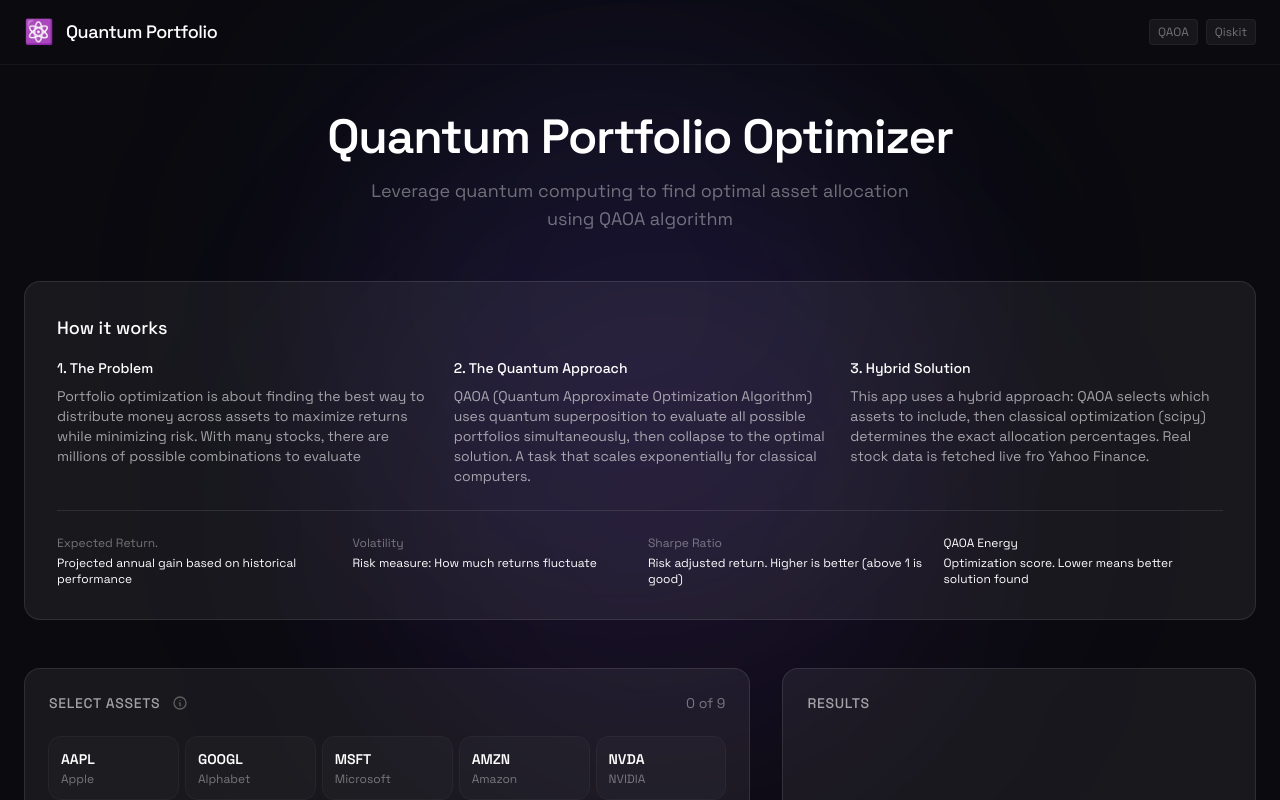
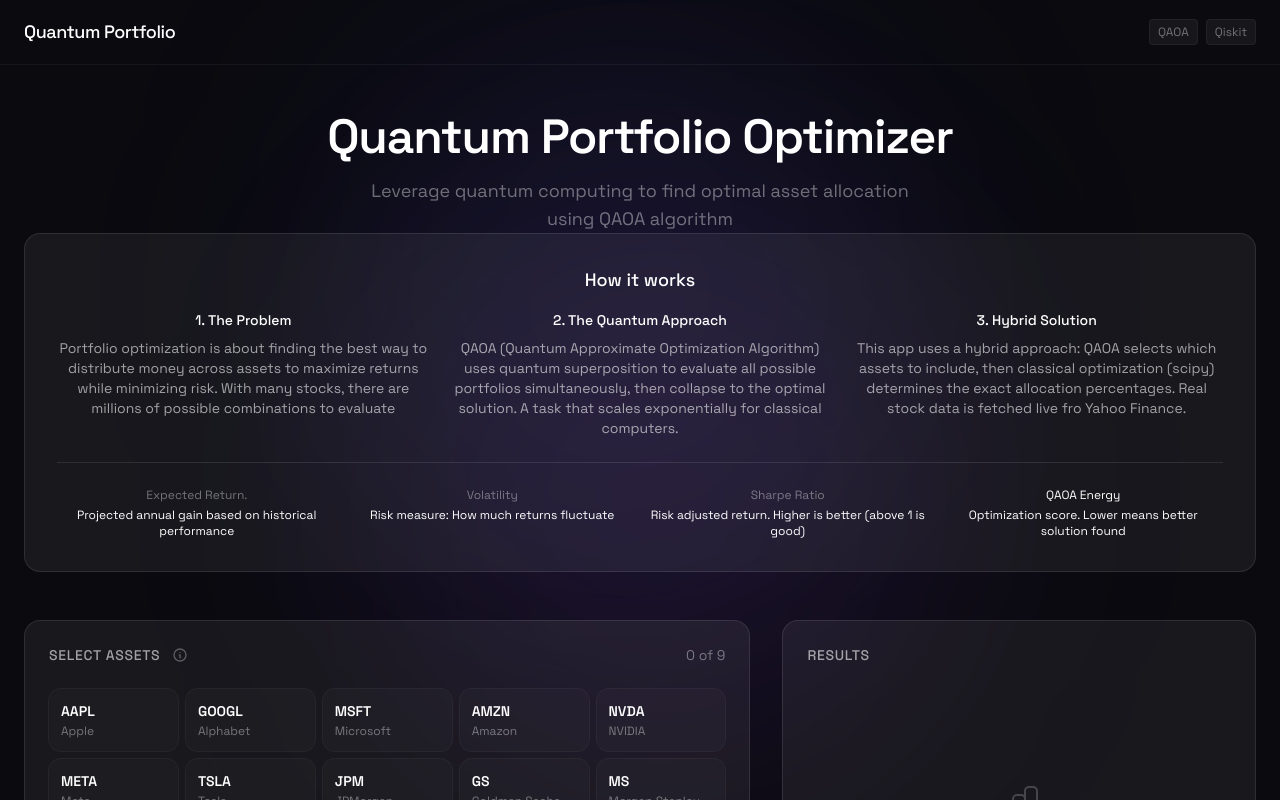
Before and after one commit to alvarogope/Quantum-Portfolio-Optimizer, a React (Vite) app in the folder frontend/: page / in a window 1280 px wide. Shown: the top 800 px of the page. Built offline with nearby package versions, Linux system fonts and the light colour scheme.

Commit message:
Fix sections

```diff
--- a/frontend/src/App.jsx
+++ b/frontend/src/App.jsx
@@ -136,7 +136,6 @@ function App() {
         <header className="border-b border-white/5">
           <div className="max-w-7xl mx-auto px-4 md:px-6 h-14 md:h-16 flex items-center justify-between">
             <div className="flex items-center gap-3">
-              <span className="text-2xl">⚛️</span>
               <span className="text-lg font-medium tracking-tight">Quantum Portfolio</span>
             </div>
             <div className="hidden sm:flex items-center gap-2 text-xs text-white/40">
@@ -156,9 +155,7 @@ function App() {
             <p className="text-lg text-white/40 max-w-xl mx-auto">
               Leverage quantum computing to find optimal asset allocation using QAOA algorithm
             </p>
-          </div>
-
-          {/* How it works */}
+                      {/* How it works */}
           <div className="mb-12 rounded-2xl bg-white/[0.06] border border-white/[0.10] p-6 md:p-8">
             <h2 className="text-lg font-medium mb-4">How it works</h2>
             <div className="grid md:grid-cols-3 gap-6 text-sm text-white/60">
@@ -194,6 +191,9 @@ function App() {
               </div>
             </div>
           </div>
+
+          </div>
+
 
           <div className="grid grid-cols-1 lg:grid-cols-5 gap-6 md:gap-8">
             {/* Left Panel */}
```
